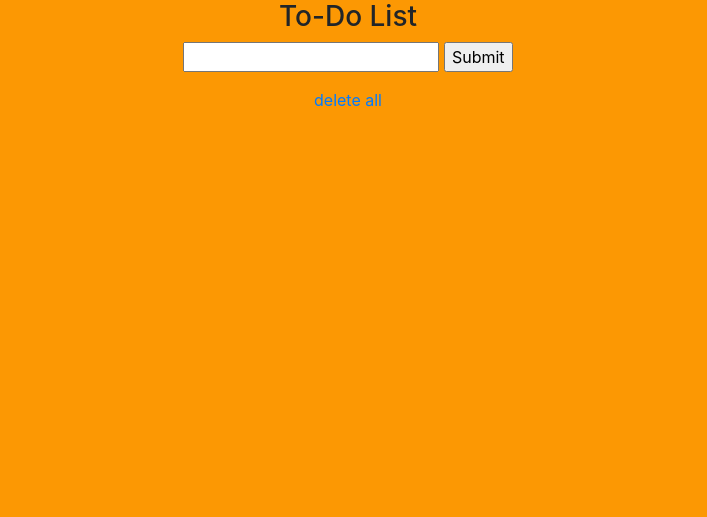
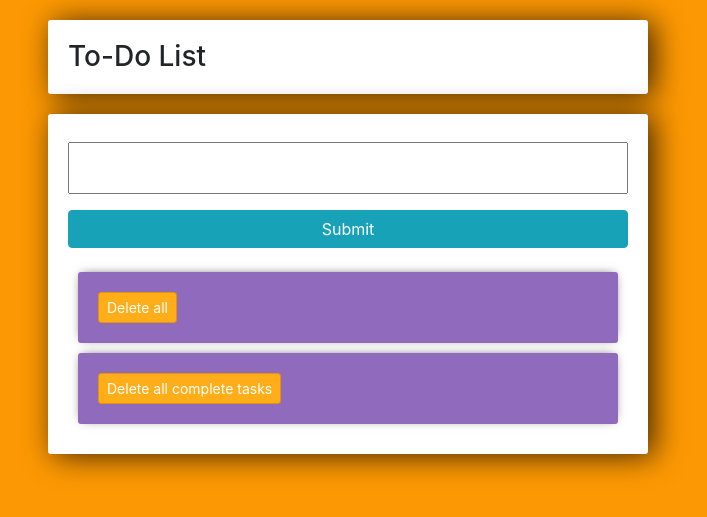
Before and after one commit to Willrichards11/Django-task-list, a Django app: page / in a window 1280 px wide. Shown: the top 517 px of the page, without its empty margins (292-999 px from the left). Run offline with Django 3.2, Linux system fonts and the light colour scheme; data that the repository does not hold is empty; some libraries are stand-ins or nearby versions.

Commit message:
clear completed tasks

```diff
--- a/todoapp/templates/tasks/list.html
+++ b/todoapp/templates/tasks/list.html
@@ -1,52 +1,87 @@
 <link rel="stylesheet" href="https://stackpath.bootstrapcdn.com/bootstrap/4.3.1/css/bootstrap.min.css" integrity="sha384-ggOyR0iXCbMQv3Xipma34MD+dH/1fQ784/j6cY/iJTQUOhcWr7x9JvoRxT2MZw1T" crossorigin="anonymous">
 <html>
+
 <style>
-body {
+
+	body{
 		background-color: #fc9803;
 	}
 
-<!--p {text-align: center;}-->
-div {text-align: center;}
-form {text-align: center;}
-h3 {text-align: center;}
-<!--a {text-align: center;}-->
+	input{
+		width: 100%;
+		padding: 12px 20px;
+		margin: 8px 0;
+		box-sizing: border-box;
+	}
 
-.button {
-  padding: 3px 3px;
-  font-size: 12px;
-  text-align: center;
-  cursor: pointer;
-  outline: none;
+	input::placeholder {
+	  color: #d3d3d3;
+	}
+
+	.submit{
+		background-color: #6BA3E8;
+	}
+
+	.center-column{
+		width:600px;
+		margin: 20px auto;
+		padding:20px;
+		background-color: #fff;
+		border-radius: 3px;
+		box-shadow: 6px 2px 30px 0px rgba(0,0,0,0.75);
+	}
+
+	.item-row{
+		background-color: #906abd;
+		margin: 10px;
+		padding: 20px;
+		border-radius: 3px;
 		color: #fff;
-  background-color: #4CAF50;
-  border: none;
-  border-radius: 5px;
-  box-shadow: 0 9px #999;
+		font-size: 16px;
+		box-shadow: 0px -1px 10px -4px rgba(0,0,0,0.75);
 	}
+
+	.btn-danger{
+		background-color: #ffae19;
+		border-color: #e59400;
+	}
+
 </style>
+<h3 class="center-column">To-Do List</h3>
 
-<h3>To-Do List</h3>
+
+
+<div class="center-column">
 
 	<form method="POST" action="/">
 		{% csrf_token %}
 		{{form.title}}
-    <input type="submit" name="Create Task">
+		<input class="btn btn-info" type="submit" name="Create Task">
 	</form>
 
+	<div class="todo-list">
+
 	{% for task in tasks %}
+		<div class="item-row">
+			<a class="btn btn-sm btn-info" href="{% url 'update_task' task.id %}">Update</a>
+			<a class="btn btn-sm btn-danger" href="{% url 'delete' task.id %}">Delete</a>
 
-<div>
-    <a class="btn btn-sm btn-info" href="{% url 'update_task' task.id %}"> update </a>
-    <a href="{% url 'delete' task.id %}"> delete </a>
 			{% if task.complete == True %}
-    <strike> {{task}} </strike>
+			<strike>{{task}}</strike>
 			{% else %}
-    <span> {{task}} </span>
+			<span>{{task}}</span>
 			{% endif %}
 		</div>
 	{% endfor %}
-<div>
-<a href="{% url 'clear' %}"> delete all </a>
+	</div>
+    <div class="item-row">
+    <a class="btn btn-sm btn-danger" href="{% url 'clear' %}"> Delete all </a>
+
+    </div>
+    <div class="item-row">
+    <a class="btn btn-sm btn-danger" href="{% url 'clearcomplete' %}"> Delete all complete tasks </a>
+
+    </div>
 </div>
 
 
--- a/todoapp/urls.py
+++ b/todoapp/urls.py
@@ -6,6 +6,7 @@ urlpatterns = [
     path('',  views.index, name='list'),
     path('update_task/<str:pk>', views.updateTask, name="update_task"),
     path('delete/<str:pk>', views.deleteTask, name="delete"),
-    path('clearall', views.clearall, name='clear')
+    path('clearall', views.clearall, name='clear'),
+    path('clearcomplete', views.clearcompleted, name='clearcomplete')
 
 ]
--- a/todoapp/views.py
+++ b/todoapp/views.py
@@ -47,3 +47,15 @@ def clearall(request):
             item.delete()
         return redirect('/')
     return render(request, 'tasks/delete_all.html', context)
+
+
+def clearcompleted(request):
+    task = Task.objects.all()
+    context = {'task': task}
+    if request.method == "POST":
+        for item in task:
+            if item.complete:
+                import pdb; pdb.set_trace()
+                item.delete()
+        return redirect('/')
+    return render(request, 'tasks/delete_completed.html', context)
```
Also changed, not shown: todoapp/templates/tasks/delete_completed.html (added, +8 -0 lines). Lines whose indentation alone changed are shown as unchanged.
